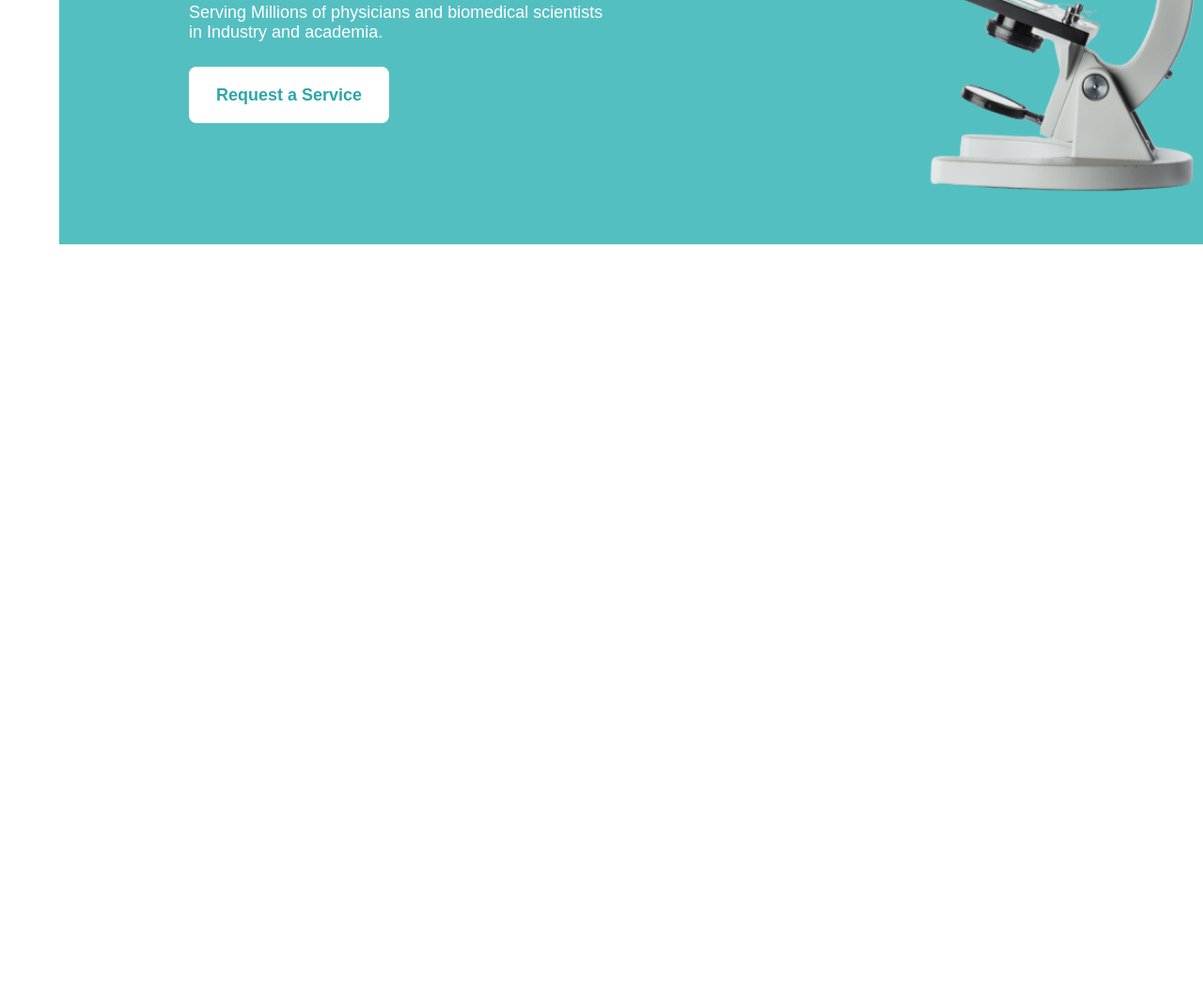
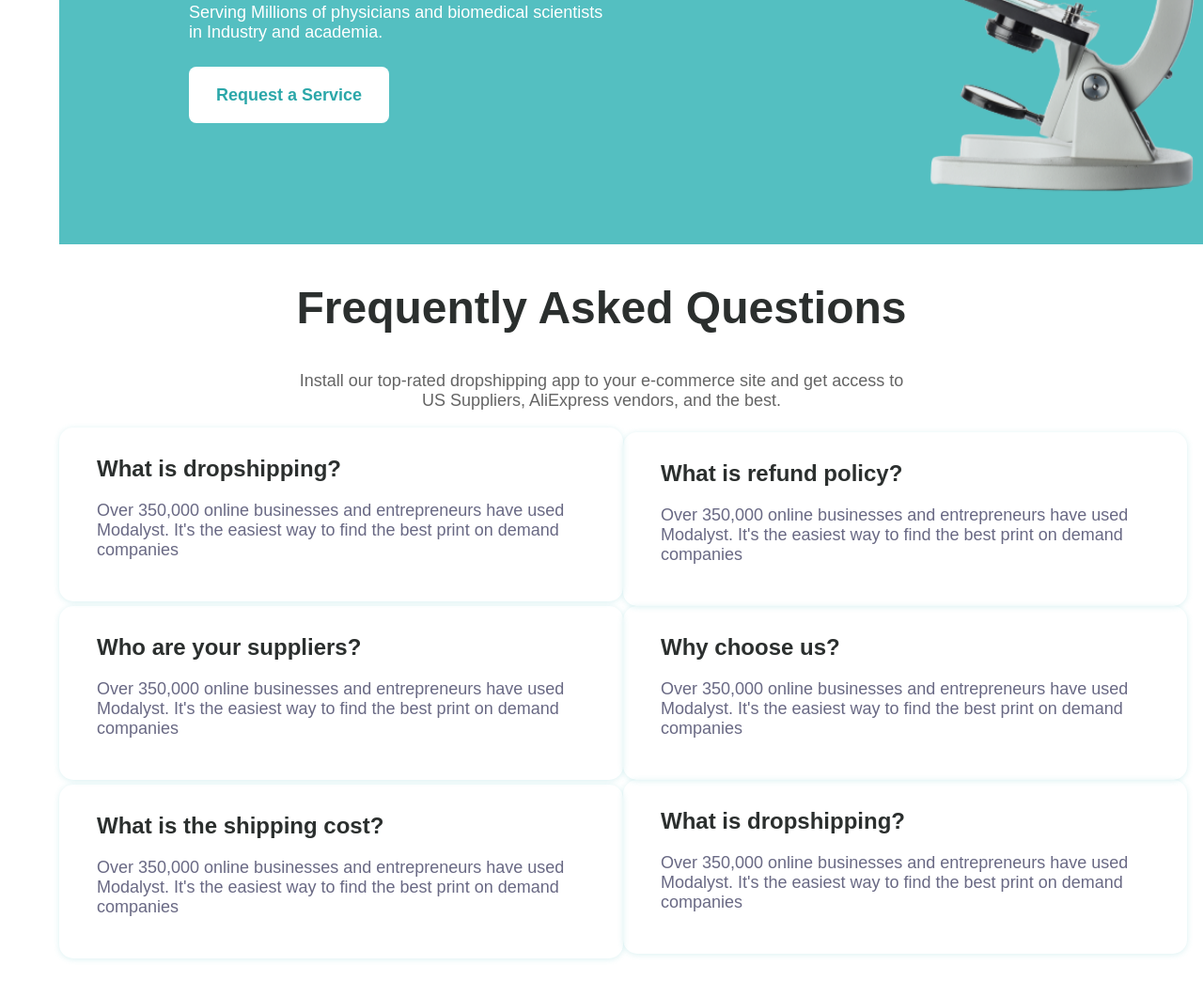
Before and after one commit to musa-exe/Research-Decode, a plain HTML site: page index.html in a window 1280 px wide. Shown: the part 4887-5947 px from the top of the page at 94% size. Before the commit the page ends 5187 px from the top, so only its background shows below. Drawn offline with Linux system fonts and the light colour scheme.

Commit message:
Faqs block completed

```diff
--- a/index.html
+++ b/index.html
@@ -381,6 +381,74 @@
     </div>
         </section>
 
-</body>
+
+        <section class="sctn">
+            <div>
+<div  class="faqs_block_head">
+    <h2>Frequently Asked Questions</h2>
+    <p>Install our top-rated dropshipping app to your e-commerce site and get access to <br> US Suppliers, AliExpress vendors, and the best.</p>
+</div>
+<div class="faqs_block_card_list">
+         <div class="faqs_block_card_primary_list">
+            <div class="faqs_block_card">
+
+
+
+               <h2>What is dropshipping?</h2>
+        <p>Over 350,000 online businesses and entrepreneurs have used Modalyst. It's the easiest way to find the best print on demand companies</p>
+
+        </div>
+
+        <div class="faqs_block_card">
+
+
+
+            <h2>Who are your suppliers?</h2>
+     <p>Over 350,000 online businesses and entrepreneurs have used Modalyst. It's the easiest way to find the best print on demand companies</p>
+
+     </div>
+
+     <div class="faqs_block_card">
+
+
+
+        <h2>What is the shipping cost?</h2>
+ <p>Over 350,000 online businesses and entrepreneurs have used Modalyst. It's the easiest way to find the best print on demand companies</p>
+
+ </div>
+ </div>
+
+ <div class="faqs_block_card_secondhary_list">
+
+    <div class="faqs_block_card">
+
+            <h2>What is refund policy?</h2>
+     <p>Over 350,000 online businesses and entrepreneurs have used Modalyst. It's the easiest way to find the best print on demand companies</p>
+
+     </div>
+     <div class="faqs_block_card">
+
+
+
+        <h2>Why choose us?</h2>
+ <p>Over 350,000 online businesses and entrepreneurs have used Modalyst. It's the easiest way to find the best print on demand companies</p>
+
+ </div>
+ <div class="faqs_block_card">
+
+
+
+    <h2>What is dropshipping?</h2>
+<p>Over 350,000 online businesses and entrepreneurs have used Modalyst. It's the easiest way to find the best print on demand companies</p>
+
+</div>
+ </div>
+</div>
+            </div>
+
+
+
+        </section>
+        </body>
 
 </html>
--- a/style.css
+++ b/style.css
@@ -535,3 +535,66 @@ gap: 30px;
     border-radius: 8px;
     border: none;
 }
+
+.faqs_block_head{
+text-align: center;
+
+}
+
+.faqs_block_head h2{
+    color: #2B2F2E;
+    font-family: Arial, Helvetica, sans-serif;
+    font-weight: 600;
+    font-size: 48px;
+    text-align: center;
+}
+
+.faqs_block_head p{
+    text-align: center;
+    font-family: Arial, Helvetica, sans-serif;
+    font-weight: 400;
+    font-size: 18px;
+    color: #646464;
+}
+
+.faqs_block_card{
+    box-shadow: 0 1px 6px rgba(73,187,189,0.2);
+    width: 600px;
+    height: 175px;
+    border-radius: 15px;
+    padding-top: 10px;
+}
+
+.faqs_block_card h2{
+    font-family: Arial, Helvetica, sans-serif;
+    font-size: 24px;
+    font-weight: 600;
+    color: #2b2f2e;
+    padding-left: 40px;
+}
+
+.faqs_block_card p{
+    font-family: Arial, Helvetica, sans-serif;
+    font-size: 18px;
+    font-weight: 400;
+    color: #696984;
+    padding-left: 40px;
+}
+
+.faqs_block_card_primary_list{
+flex-direction: column;
+display: flex;
+gap: 5px;
+}
+
+.faqs_block_card_secondary_list{
+flex-direction: cn;
+gap: 5px;
+display: flex;
+}
+
+.faqs_block_card_list{
+display: flex;
+align-items: center;
+
+}
```
